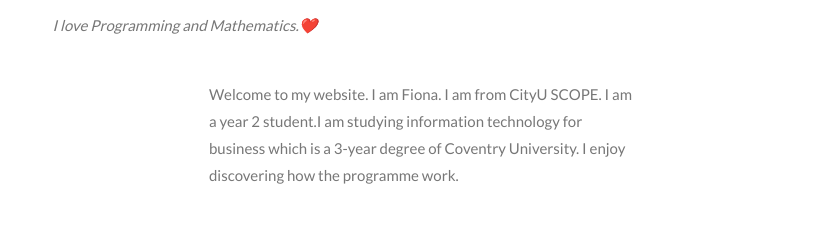
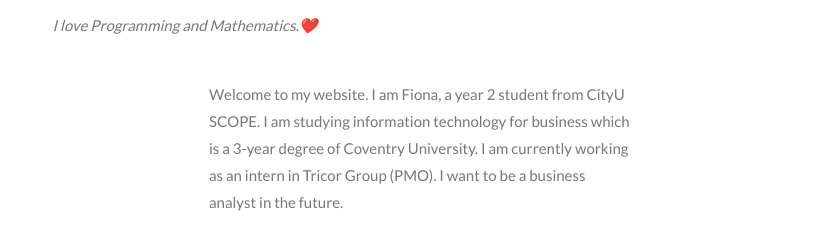
Before and after one commit to fionachong830/fionachong830, a plain HTML site: page index.html in a window 1280 px wide. Shown: the part 520-751 px from the top of the page, 455-1280 px from the left. Drawn offline with nearby package versions, Linux system fonts and the light colour scheme.

Commit message:
Update index.html

```diff
--- a/index.html
+++ b/index.html
@@ -135,9 +135,7 @@
 
             <!-- Hide this text on small devices -->
             <div class="w3-col m6 w3-hide-small w3-padding-large">
-                <p>Welcome to my website. I am Fiona. I am from CityU SCOPE. I am a year 2 student.I am studying
-                    information technology for business which is a 3-year degree of Coventry University. I enjoy
-                    discovering how the programme work.</p>
+                <p>Welcome to my website. I am Fiona, a year 2 student from CityU SCOPE. I am studying information technology for business which is a 3-year degree of Coventry University. I am currently working as an intern in Tricor Group (PMO). I want to be a business analyst in the future.</p>
             </div>
         </div>
         <p class="w3-large w3-center w3-padding-16">I am good at:</p>
```
